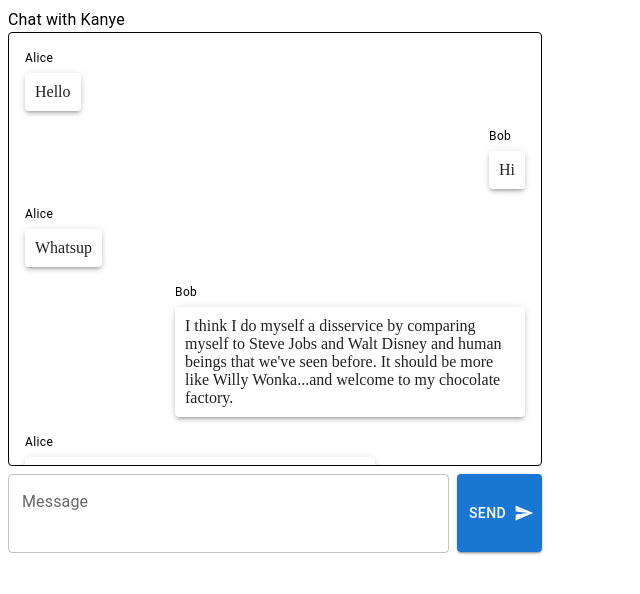
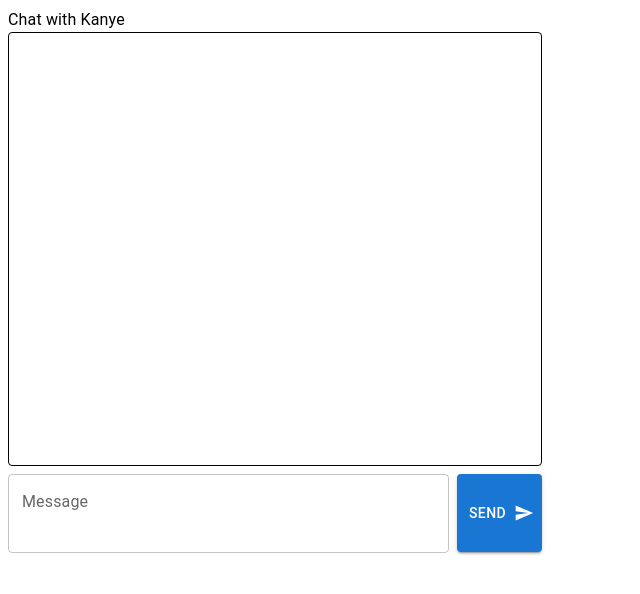
Before and after one commit to axNil/awesome-app-great-job, a Next.js app: page / in a window 1280 px wide. Shown: the top 594 px of the page, without its empty margins (0-640 px from the left). Built offline with nearby package versions, Linux system fonts and the light colour scheme.

Commit message:
client message
Added ability for clients to post messages to the chat window

```diff
--- a/app/components/Chat/Chat.js
+++ b/app/components/Chat/Chat.js
@@ -1,33 +1,16 @@
-import { Paper, Box, Typography } from "@mui/material";
+"use client";
+import { useState } from "react";
+import { Box } from "@mui/material";
 import MessageBox from "./MessageBox";
 import InputField from "./InputField";
 
 export default function Chat() {
-  const messages = [
-    { name: "Alice", text: "Hello", align: "left" },
-    { name: "Bob", text: "Hi", align: "right" },
-    { name: "Alice", text: "Whatsup", align: "left" },
-    {
-      name: "Bob",
-      text: "I think I do myself a disservice by comparing myself to Steve Jobs and Walt Disney and human beings that we've seen before. It should be more like Willy Wonka...and welcome to my chocolate factory.",
-      align: "right",
-    },
-    {
-      name: "Alice",
-      text: "Ipsum Pspkjopas ascaspm asc  asc asckpoasck ascokasc aopasc asockaosc apsok",
-      align: "left",
-    },
-    {
-      name: "Alice",
-      text: "Ipsum Pspkjopas ascaspm asc  asc asckpoasck ascokasc aopasc asockaosc apsok",
-      align: "left",
-    },
-    {
-      name: "Alice",
-      text: "Ipsum Pspkjopas ascaspm asc  asc asckpoasck ascokasc aopasc asockaosc apsok",
-      align: "left",
-    },
-  ];
+  const [messages, setMessage] = useState([]);
+
+  const addClientMessage = (text) => {
+    const message = { name: "You", text: text, align: "left" };
+    setMessage((prevMessages) => [...prevMessages, message]);
+  };
 
   return (
     <Box>
@@ -58,7 +41,7 @@
           </Box>
         ))}
       </Box>
-      <InputField></InputField>
+      <InputField sendMessage={addClientMessage}></InputField>
     </Box>
   );
 }
--- a/app/components/Chat/InputField.js
+++ b/app/components/Chat/InputField.js
@@ -1,7 +1,28 @@
+import { useState } from "react";
 import { Box, TextField, Button } from "@mui/material";
 import SendIcon from "@mui/icons-material/Send";
 
-export default function InputField() {
+export default function InputField({ sendMessage }) {
+  const [input, setInput] = useState("");
+
+  const handleChange = (event) => {
+    setInput(event.target.value);
+  };
+
+  const handleSubmit = () => {
+    if (input.trim()) {
+      sendMessage(input);
+      setInput("");
+    }
+  };
+
+  const handleKeyPress = (event) => {
+    if (event.key === "Enter" && !event.shiftKey) {
+      handleSubmit();
+      event.preventDefault();
+    }
+  };
+
   return (
     <Box width={534} display="flex" flexDirection="row">
       <Box flexGrow={1} marginRight={1}>
@@ -11,6 +32,9 @@
           multiline
           rows={2}
           sx={{ width: "100%" }}
+          value={input}
+          onChange={handleChange}
+          onKeyDown={handleKeyPress}
         />
       </Box>
 
@@ -19,6 +43,7 @@
           variant="contained"
           endIcon={<SendIcon />}
           sx={{ height: "100%", width: "100%" }}
+          onClick={handleSubmit}
         >
           Send
         </Button>
```
